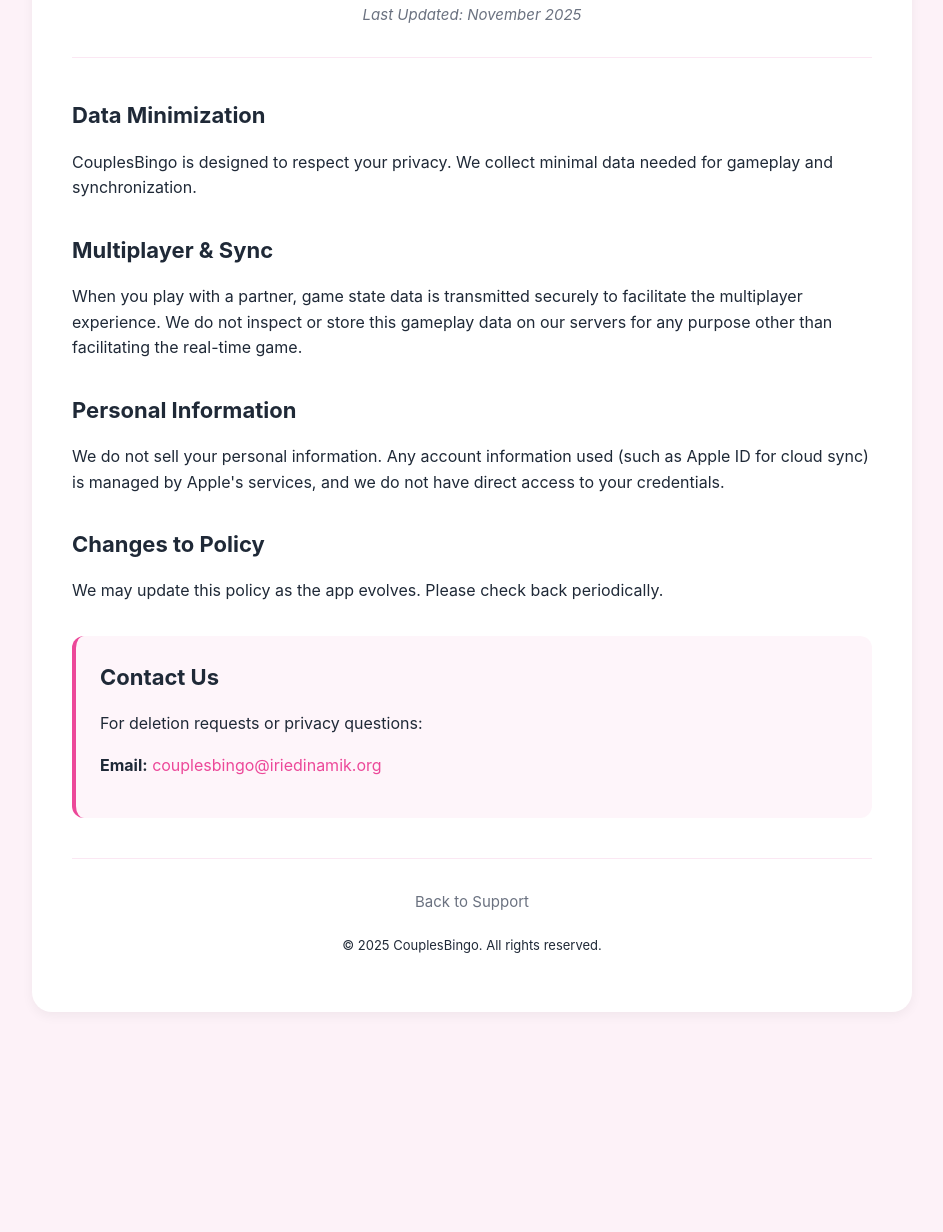
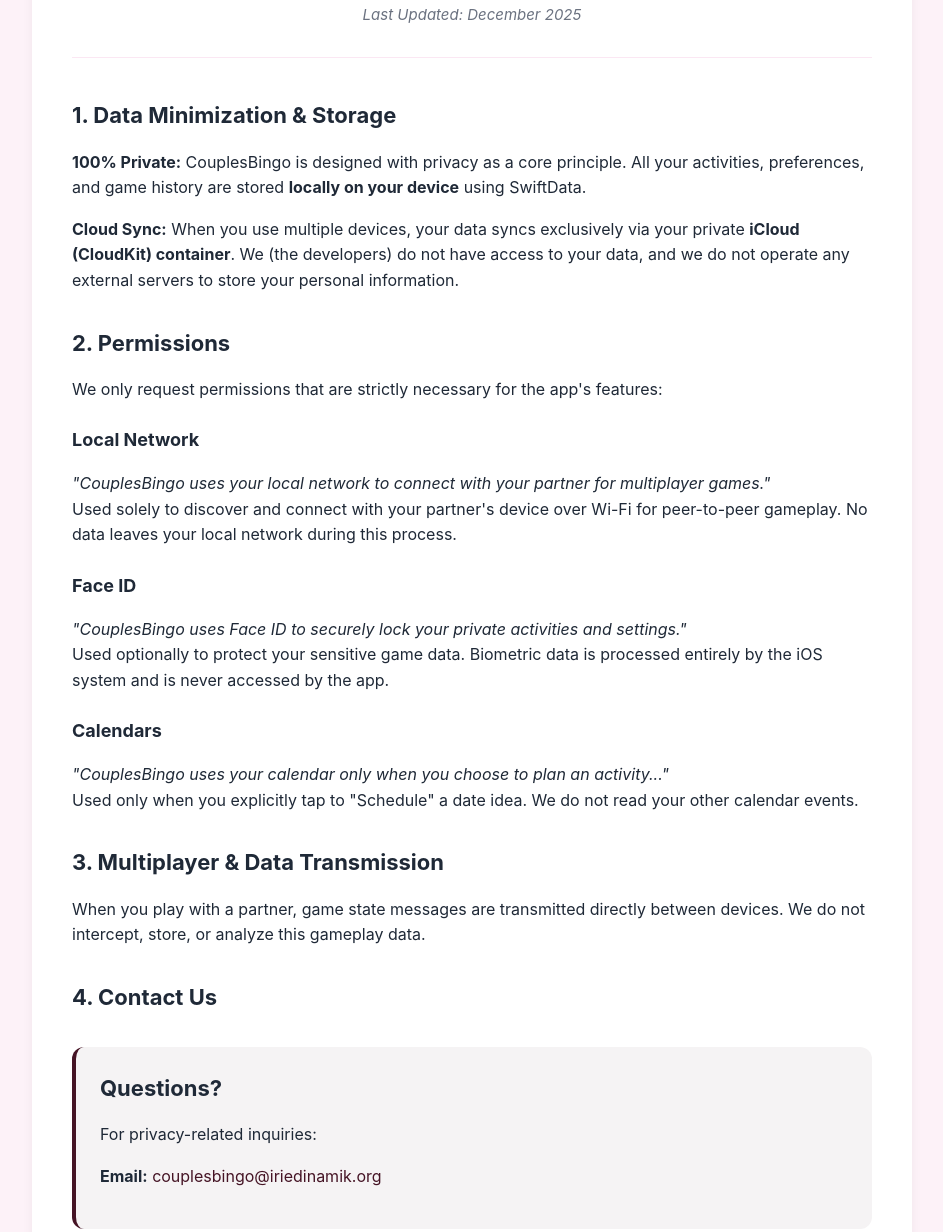
Before and after one commit to KimaniDJ11/apps-support-help-site, a plain HTML site: page couplesbingo-support/privacy.html in a window 1280 px wide. Shown: the part 233-1465 px from the top of the page, without its empty margins (168-1111 px from the left). Before the commit the page ends 1285 px from the top, so only its background shows below. Drawn offline with Linux system fonts and the light colour scheme.

Commit message:
feat: Expand privacy policy details, add new FAQs, and update site's color scheme and dark mode styling.

```diff
--- a/couplesbingo-support/privacy.html
+++ b/couplesbingo-support/privacy.html
@@ -7,7 +7,8 @@
   <title>CouplesBingo - Privacy Policy</title>
   <style>
     :root {
-      --primary-color: #ec4899;
+      --primary-color: #451425;
+      --accent-color: #A490DC;
       --background-color: #FDF2F8;
       --card-background: #FFFFFF;
       --text-color: #1F2937;
@@ -55,7 +56,7 @@
       width: 80px;
       height: 80px;
       border-radius: 18px;
-      box-shadow: 0 8px 16px rgba(236, 72, 153, 0.2);
+      box-shadow: 0 8px 16px rgba(69, 20, 37, 0.2);
       object-fit: cover;
       margin-bottom: 16px;
     }
@@ -64,7 +65,13 @@
       font-size: 28px;
       font-weight: 700;
       margin: 0 0 8px 0;
-      color: var(--text-color);
+      color: var(--primary-color);
+    }
+
+    @media (prefers-color-scheme: dark) {
+      h1 {
+        color: var(--text-color);
+      }
     }
 
     .last-updated {
@@ -79,6 +86,13 @@
       font-size: 22px;
       margin-top: 32px;
       margin-bottom: 16px;
+      color: var(--text-color);
+    }
+
+    h3 {
+      font-size: 18px;
+      margin-top: 24px;
+      margin-bottom: 8px;
       color: var(--text-color);
     }
 
@@ -103,7 +117,7 @@
     }
 
     .contact-box {
-      background-color: rgba(236, 72, 153, 0.05);
+      background-color: rgba(69, 20, 37, 0.05);
       border-radius: 12px;
       padding: 24px;
       margin-top: 32px;
@@ -131,28 +145,42 @@
     <div class="header">
       <img src="logo.jpg" alt="CouplesBingo Logo" class="logo">
       <h1>Privacy Policy</h1>
-      <p class="last-updated">Last Updated: November 2025</p>
+      <p class="last-updated">Last Updated: December 2025</p>
     </div>
 
-    <h2>Data Minimization</h2>
-    <p>CouplesBingo is designed to respect your privacy. We collect minimal data needed for gameplay and
-      synchronization.</p>
+    <h2>1. Data Minimization & Storage</h2>
+    <p><strong>100% Private:</strong> CouplesBingo is designed with privacy as a core principle. All your activities,
+      preferences, and game history are stored <strong>locally on your device</strong> using SwiftData.</p>
+    <p><strong>Cloud Sync:</strong> When you use multiple devices, your data syncs exclusively via your private
+      <strong>iCloud (CloudKit) container</strong>. We (the developers) do not have access to your data, and we do not
+      operate any external servers to store your personal information.
+    </p>
 
-    <h2>Multiplayer & Sync</h2>
-    <p>When you play with a partner, game state data is transmitted securely to facilitate the multiplayer experience.
-      We do not inspect or store this gameplay data on our servers for any purpose other than facilitating the real-time
-      game.</p>
+    <h2>2. Permissions</h2>
+    <p>We only request permissions that are strictly necessary for the app's features:</p>
 
-    <h2>Personal Information</h2>
-    <p>We do not sell your personal information. Any account information used (such as Apple ID for cloud sync) is
-      managed by Apple's services, and we do not have direct access to your credentials.</p>
+    <h3>Local Network</h3>
+    <p><em>"CouplesBingo uses your local network to connect with your partner for multiplayer games."</em><br>
+      Used solely to discover and connect with your partner's device over Wi-Fi for peer-to-peer gameplay. No data
+      leaves your local network during this process.</p>
 
-    <h2>Changes to Policy</h2>
-    <p>We may update this policy as the app evolves. Please check back periodically.</p>
+    <h3>Face ID</h3>
+    <p><em>"CouplesBingo uses Face ID to securely lock your private activities and settings."</em><br>
+      Used optionally to protect your sensitive game data. Biometric data is processed entirely by the iOS system and is
+      never accessed by the app.</p>
 
+    <h3>Calendars</h3>
+    <p><em>"CouplesBingo uses your calendar only when you choose to plan an activity..."</em><br>
+      Used only when you explicitly tap to "Schedule" a date idea. We do not read your other calendar events.</p>
+
+    <h2>3. Multiplayer & Data Transmission</h2>
+    <p>When you play with a partner, game state messages are transmitted directly between devices. We do not intercept,
+      store, or analyze this gameplay data.</p>
+
+    <h2>4. Contact Us</h2>
     <div class="contact-box">
-      <h2 style="margin-top:0">Contact Us</h2>
-      <p>For deletion requests or privacy questions:</p>
+      <h2 style="margin-top:0">Questions?</h2>
+      <p>For privacy-related inquiries:</p>
       <p><strong>Email:</strong> <a href="mailto:couplesbingo@iriedinamik.org">couplesbingo@iriedinamik.org</a></p>
     </div>
 
```
Also changed, not shown: couplesbingo-support/index.html (+64 -4 lines).
